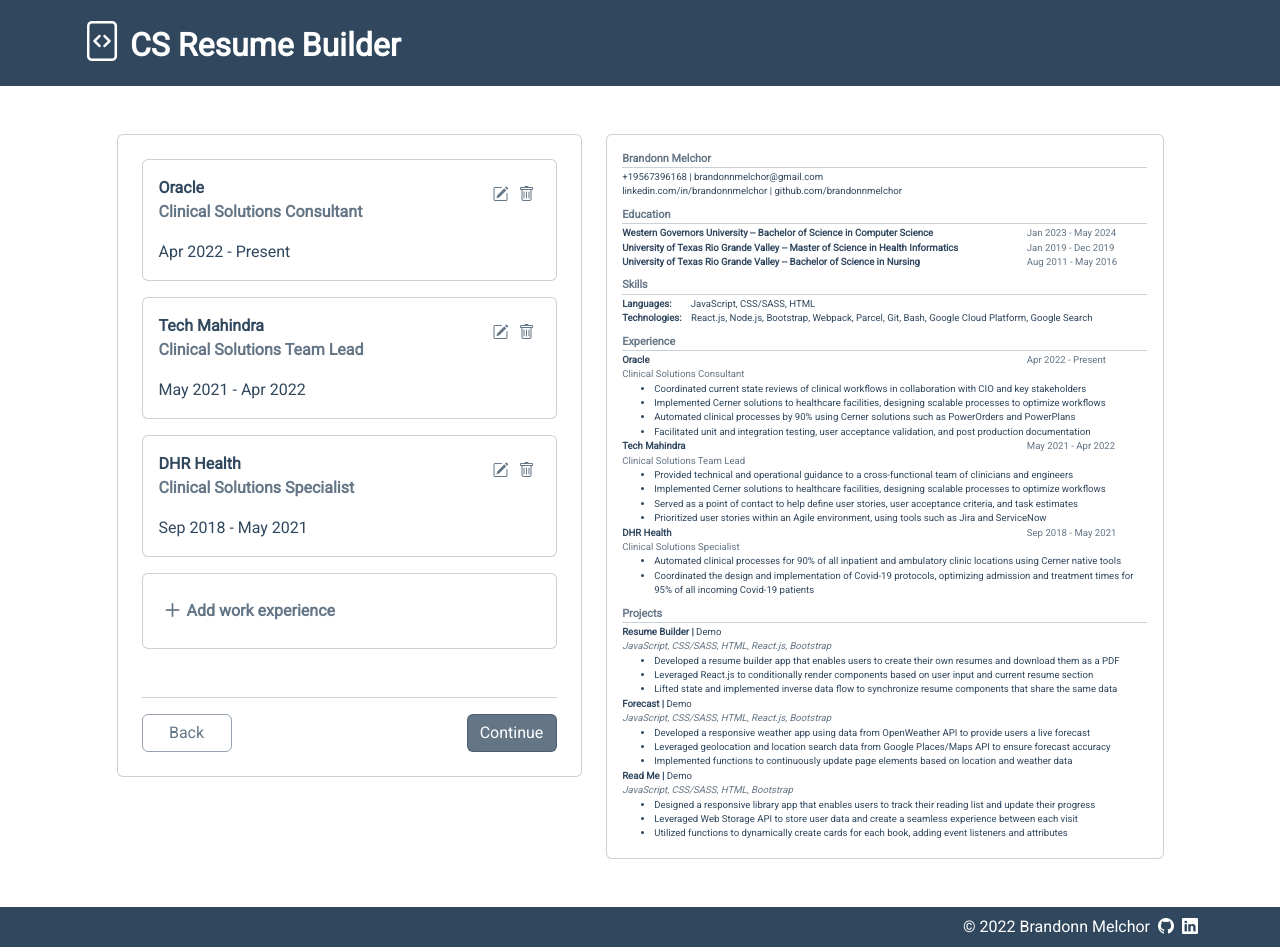
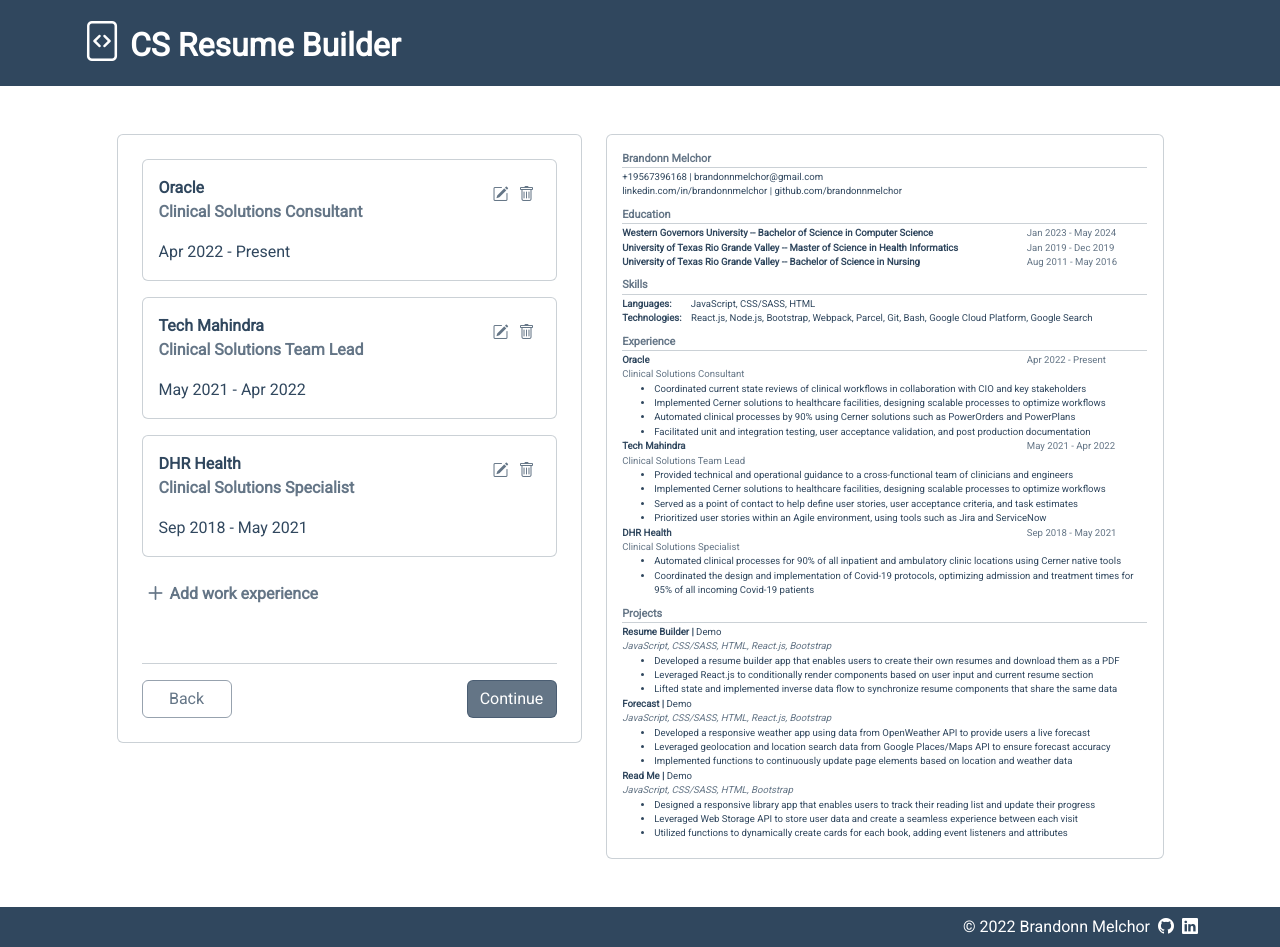
Before and after one commit to brandonnmelchor/resume-builder, a React (Create React App) app: page / in a window 1280 px wide. Built offline with nearby package versions, Linux system fonts and the light colour scheme.

Commit message:
update styles

```diff
--- a/src/components/form_components/Education.js
+++ b/src/components/form_components/Education.js
@@ -85,7 +85,7 @@ class AddEntry extends React.Component {
 
   render() {
     return (
-      <div className="card user-select-none p-3" onClick={this.addEntry} style={{ cursor: "pointer" }}>
+      <div className="user-select-none" onClick={this.addEntry} style={{ cursor: "pointer" }}>
         <span className="d-flex align-items-center fw-bold gray">
           <i className="bi bi-plus fs-3"></i> Add education
         </span>
--- a/src/components/form_components/Experience.js
+++ b/src/components/form_components/Experience.js
@@ -83,7 +83,7 @@ class AddEntry extends React.Component {
 
   render() {
     return (
-      <div className="card user-select-none p-3" onClick={this.addEntry} style={{ cursor: "pointer" }}>
+      <div className="user-select-none" onClick={this.addEntry} style={{ cursor: "pointer" }}>
         <span className="d-flex align-items-center fw-bold gray">
           <i className="bi bi-plus fs-3"></i> Add work experience
         </span>
@@ -212,7 +212,7 @@ class AddDetailsEntry extends React.Component {
 
   render() {
     return (
-      <div className="card user-select-none p-3" onClick={this.addDetailsEntry} style={{ cursor: "pointer" }}>
+      <div className="user-select-none" onClick={this.addDetailsEntry} style={{ cursor: "pointer" }}>
         <span className="d-flex align-items-center fw-bold gray">
           <i className="bi bi-plus fs-3"></i> Add experience details
         </span>
```
